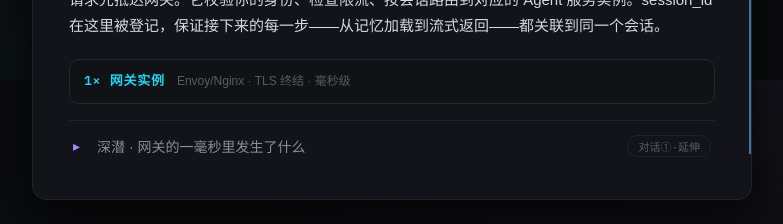
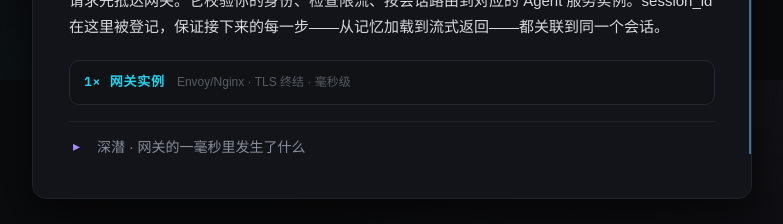
Before and after one commit to moux1024/agent-notebook, a React (Vite) app: page / in a window 1280 px wide. Shown: the part 2320-2544 px from the top of the page, without its empty margins (248-1031 px from the left). Built offline with nearby package versions, Linux system fonts and the light colour scheme.

Commit message:
content: 移除深潜的对话来源标签，流程内容与具体对话过程无关

```diff
--- a/src/components/DeepDive.tsx
+++ b/src/components/DeepDive.tsx
@@ -66,7 +66,6 @@ export default function DeepDive({ dive }: { dive: Dive }) {
         <span className="dive-label">
           深潜 · {dive.title}
         </span>
-        <span className="dive-source">{dive.source}</span>
       </button>
       {open && (
         <div className="dive-body">
--- a/src/content/steps.ts
+++ b/src/content/steps.ts
@@ -40,7 +40,6 @@ export type Block =
 export interface Dive {
   id: string;
   title: string;
-  source: string;
   blocks: Block[];
 }
 
@@ -72,7 +71,6 @@ export const steps: Step[] = [
       {
         id: "input-payload",
         title: "请求体里有什么",
-        source: "对话①",
         blocks: [
           { kind: "p", text: "用户输入与接入层通常完成四件事：身份认证（校验 token / API key）、会话标识（携带 session_id / conversation_id 关联历史）、请求封装（输入+会话信息+客户端参数打包）、限流与路由。" },
           {
@@ -99,7 +97,6 @@ export const steps: Step[] = [
       {
         id: "gateway-pipeline",
         title: "网关的一毫秒里发生了什么",
-        source: "对话①·延伸",
         blocks: [
           { kind: "p", text: "请求到达网关后、进入 Agent 服务前，会经过一条固定流水线：" },
           { kind: "list", items: [
@@ -127,7 +124,6 @@ X-Session-Id: sess_a1b2c3` },
       {
         id: "memory-deep",
         title: "神经网络没有记忆，Agent 怎么记住你？",
-        source: "对话⑥",
         blocks: [
           { kind: "p", text: "模型每次推理都是无状态的：输入一组 token，输出一组 token，结束即丢弃。但 Agent 通过外部记忆机制，在模型外部模拟出了「记忆」。" },
           { kind: "p", text: "先区分两种「记忆」——" },
@@ -160,7 +156,6 @@ X-Session-Id: sess_a1b2c3` },
       {
         id: "harness-deep",
         title: "Harness 到底是什么？",
-        source: "对话②",
         blocks: [
           { kind: "quote", text: "Harness 就是 Agent 的执行引擎：它把「调用模型 → 解析输出 → 执行工具 → 回填结果 → 再调用模型」这个循环自动化地管理起来。" },
           { kind: "p", text: "Harness（Agent 运行时/编排层）不是一个小模块，而是驱动整个执行流程的调度中心，覆盖：" },
@@ -178,7 +173,6 @@ X-Session-Id: sess_a1b2c3` },
       {
         id: "embed-deep",
         title: "「问题向量化」是什么？",
-        source: "对话③",
         blocks: [
           { kind: "p", text: "把用户问题用嵌入模型（Embedding Model）转换成高维数值向量（常见 768 / 1024 / 1536 维），让「文字问题」变成「机器能计算相似度的数字表示」。" },
           { kind: "p", text: "为什么需要它：关键词搜索只能匹配字面——用户问「怎么退款」，文档写「如何申请退货」，就找不到。向量化后语义相近的句子距离更近，用词不同也能检索到。" },
@@ -210,7 +204,6 @@ X-Session-Id: sess_a1b2c3` },
       {
         id: "llm-nn",
         title: "LLM 是神经网络吗？",
-        source: "对话⑤",
         blocks: [
           { kind: "p", text: "是。LLM 是神经网络的一种——基于 Transformer 架构的深度神经网络。" },
           { kind: "quote", text: "LLM = 基于 Transformer 的深度神经网络 + 超大规模参数 + 海量文本训练" },
@@ -225,7 +218,6 @@ X-Session-Id: sess_a1b2c3` },
       {
         id: "nn-vs-math",
         title: "神经网络预测 vs 数学模型",
-        source: "对话④",
         blocks: [
           { kind: "p", text: "神经网络本身就是一种数学模型，区别在于形式与构建方式——" },
           { kind: "table", headers: ["维度", "传统数学模型", "神经网络"], rows: [
@@ -242,7 +234,6 @@ X-Session-Id: sess_a1b2c3` },
       {
         id: "thinking",
         title: "彩蛋：模型在「想」什么",
-        source: "对话⑦",
         blocks: [
           { kind: "p", text: "在输出答案之前，很多模型会先生成一段「思维链」——给自己写的推理草稿：拆解问题、回忆相关概念、规划答案结构。对话界面上显示的「Thought for N seconds」就是它。" },
           { kind: "p", text: "它发生在 MODEL 内部，消耗的也是同一批 GPU 的 token 生成算力；这段草稿通常不直接展示给用户，但会占用首 token 之前的那段时间。" },
@@ -262,7 +253,6 @@ X-Session-Id: sess_a1b2c3` },
       {
         id: "skills-deep",
         title: "Skills 在哪一层？",
-        source: "对话⑧",
         blocks: [
           { kind: "p", text: "Skill 是封装好的完整能力单元：专门的提示词 + 一组相关工具 + 预设工作流 + 参数 schema（甚至本地脚本）。例如「发送邮件」这个 Skill 内部包含校验收件人、调用邮件 API、失败重试等多个步骤。" },
           { kind: "p", text: "它横跨三个环节：上下文组装（注入 Skill 列表让模型知道有哪些能力）→ 模型推理（选择 Skill 并填参数）→ Harness 执行（加载定义，展开内部子流程，可能嵌套多次工具调用甚至另一个 Skill）。" },
@@ -288,7 +278,6 @@ X-Session-Id: sess_a1b2c3` },
       {
         id: "safety-pipeline",
         title: "后处理流水线的四道工序",
-        source: "对话①·延伸",
         blocks: [
           { kind: "list", items: [
             "安全审核：规则引擎 + 小型分类模型扫描最终文本，命中违规类别则拦截或触发重写",
@@ -313,7 +302,6 @@ X-Session-Id: sess_a1b2c3` },
       {
         id: "sse-wire",
         title: "SSE 事件流长什么样",
-        source: "延伸",
         blocks: [
           { kind: "p", text: "主流方案是 SSE（Server-Sent Events）：单向、基于普通 HTTP、断线自动重连，比 WebSocket 轻得多。只有需要客户端主动上行（如中途打断生成）才升级到 WebSocket。" },
           { kind: "code", lang: "text", code: `event: token
@@ -330,7 +318,6 @@ data: [DONE]` },
       {
         id: "ttft",
         title: "为什么要流式：TTFT 与总时长的博弈",
-        source: "延伸",
         blocks: [
           { kind: "p", text: "非流式下，你要等全部 token 生成完（比如 2.7s）才看到第一个字。流式把「首字时间（TTFT）」提前到模型吐出第一个 token 的时刻（几百毫秒），感知速度提升数倍——总时长没变，等待体验完全不同。" },
           { kind: "p", text: "几个工程细节：" },
@@ -354,7 +341,6 @@ data: [DONE]` },
       {
         id: "persist-writes",
         title: "一轮对话结束后，写入了什么",
-        source: "对话①·⑥",
         blocks: [
           { kind: "p", text: "回复返回用户后，Agent 的收尾写入通常有四类：" },
           { kind: "table", headers: ["写入内容", "去向", "下一次的用途"], rows: [
@@ -369,7 +355,6 @@ data: [DONE]` },
       {
         id: "memory-loop",
         title: "记忆闭环：读与写的对偶",
-        source: "对话⑥·⑦",
         blocks: [
           { kind: "p", text: "把第 3 站（MEMORY 读取）和这一站（PERSIST 写入）对齐看，才是完整的记忆系统：" },
           { kind: "list", items: [
--- a/src/styles/global.css
+++ b/src/styles/global.css
@@ -434,17 +434,6 @@ main {
 
 .dive-label {
   transition: color 0.42s var(--ease);
-}
-
-.dive-source {
-  margin-left: auto;
-  flex: none;
-  font-size: 11px;
-  color: var(--faint);
-  border: 1px solid var(--panel-edge);
-  border-radius: 999px;
-  padding: 2px 10px;
-  font-family: var(--mono);
 }
 
 .dive-body {
```
